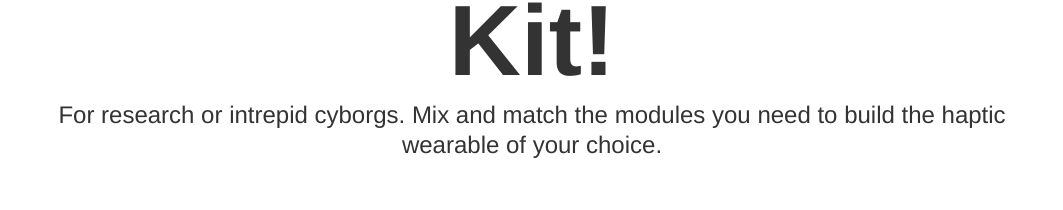
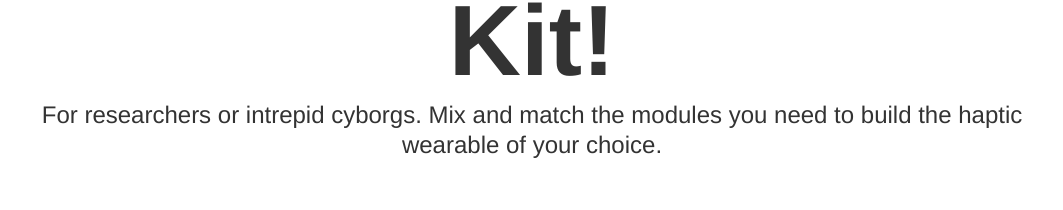
Before and after one commit to Haptic-Construction-Kit/haptic-construction-kit.github.com, a plain HTML site: page index.html in a window 1280 px wide. Shown: the part 412-622 px from the top of the page, without its empty margins (108-1171 px from the left). Drawn offline with Linux system fonts and the light colour scheme.

Commit message:
small content change

```diff
--- a/index.html
+++ b/index.html
@@ -120,7 +120,7 @@
       <!-- Jumbotron -->
       <div class="jumbotron">
         <h1>We've created a Haptic Construction Kit!</h1>
-        <p class="lead">For research or intrepid cyborgs. Mix and match the modules you need to build the haptic wearable of your choice.</p>
+        <p class="lead">For researchers or intrepid cyborgs. Mix and match the modules you need to build the haptic wearable of your choice.</p>
       </div>
 
       <hr>
```
